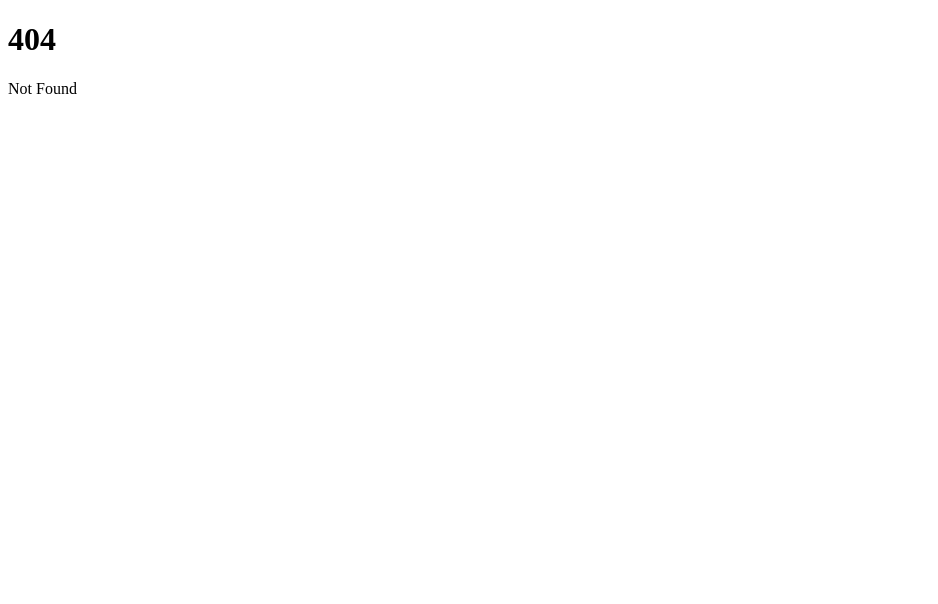
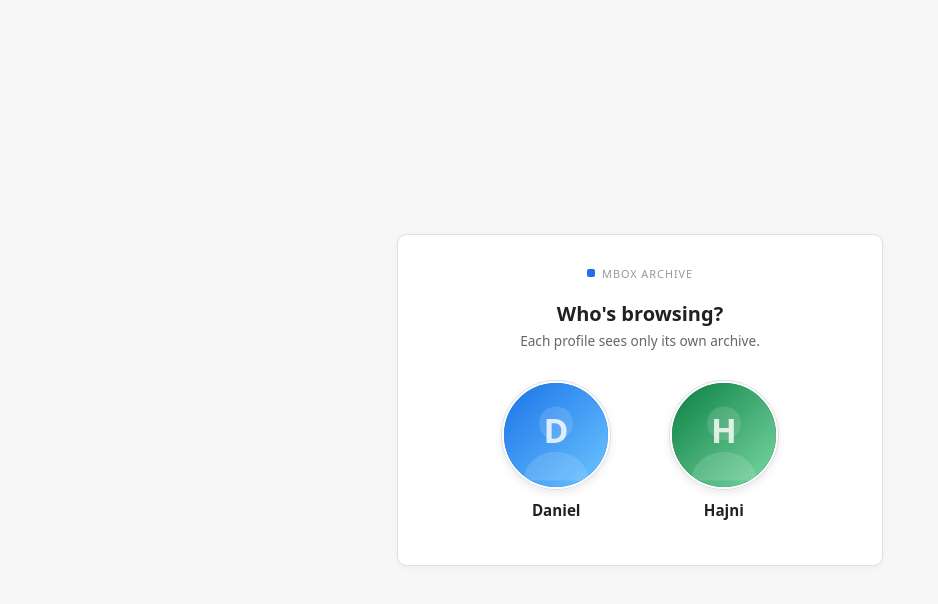
Before and after one commit to ErCollao/mbox-archive, a SvelteKit app in the folder frontend/: page /welcome in a window 1280 px wide. Before the commit this address had no page. Shown: the top 604 px of the page, without its empty margins (0-938 px from the left). Built offline with nearby package versions, Linux system fonts and the light colour scheme.

Commit message:
Welcome prototype: profile gate design approved (chooser, URL state, seamless field)

```diff
--- /dev/null
+++ b/frontend/src/routes/welcome/+page.svelte
@@ -0,0 +1,253 @@
+<script>
+    // PROTOTYPE — profile gate. Matches the app's own visual language;
+    // the entrance should feel like part of the thing it guards.
+    //
+    // Photos: client-probes static/profiles/<slug>.jpg after mount
+    // (SSR cannot know if the file exists; error events pre-hydration
+    // are lost), falling back to the placeholder until one is dropped in.
+
+    import { onMount } from 'svelte';
+    import { page } from '$app/stores';
+    import { goto } from '$app/navigation';
+
+    const PROFILES = [
+        { slug: "daniel", name: "Daniel", color: "#1a73e8", demo: "daniel" },
+        { slug: "hajni", name: "Hajni", color: "#0b8043", demo: "hajni" }
+    ];
+
+    // Stage lives in the URL (?p=<slug>), so browser back/forward just work.
+    $: slug = $page.url.searchParams.get("p");
+    $: chosen = PROFILES.find(p => p.slug === slug) || null;
+    $: stage = chosen ? "secret" : "choose";
+
+    let pw = "";
+    let showPw = false;
+    let shake = false;
+    let photoOk = {};
+    $: (slug, pw = "", showPw = false, shake = false);
+
+    onMount(() => {
+        PROFILES.forEach(p => {
+            const probe = new Image();
+            probe.onload = () => { photoOk = { ...photoOk, [p.slug]: true }; };
+            probe.src = `/profiles/${p.slug}.jpg`;
+        });
+    });
+
+    function pic(p) {
+        return photoOk[p.slug] ? `/profiles/${p.slug}.jpg` : `/profiles/${p.slug}.svg`;
+    }
+
+    function pick(p) { goto(`?p=${p.slug}`); }
+    function back() { history.back(); }
+
+    function submit() {
+        if (pw === chosen.demo) {
+            // Prototype stand-in for the session cookie: enter the real app.
+            window.location.href = "/";
+        } else {
+            shake = true;
+            setTimeout(() => { shake = false; pw = ""; }, 450);
+        }
+    }
+</script>
+
+<svelte:head>
+    <title>Mbox Archive — sign in</title>
+</svelte:head>
+
+<div class="screen">
+    {#if stage === "choose"}
+        <div class="panel">
+            <div class="brand"><span class="brand-dot"></span> Mbox Archive</div>
+            <h1>Who's browsing?</h1>
+            <p class="sub">Each profile sees only its own archive.</p>
+            <div class="cards">
+                {#each PROFILES as p (p.slug)}
+                    <button class="card" on:click={() => pick(p)}>
+                        <span class="picwrap" style="--tint:{p.color}">
+                            <img src={pic(p)} alt={p.name} />
+                        </span>
+                        <span class="pname">{p.name}</span>
+                    </button>
+                {/each}
+            </div>
+        </div>
+    {:else if stage === "secret"}
+        <div class="panel {shake ? 'shake' : ''}">
+            <button class="backchip" title="Back" on:click={back}>
+                <svg width="17" height="17" viewBox="0 0 24 24" fill="none" stroke="currentColor" stroke-width="2.2" stroke-linecap="round" stroke-linejoin="round">
+                    <line x1="19" y1="12" x2="5" y2="12"/><polyline points="12 19 5 12 12 5"/>
+                </svg>
+            </button>
+            <span class="picwrap big" style="--tint:{chosen.color}">
+                <img src={pic(chosen)} alt={chosen.name} />
+            </span>
+            <h1>{chosen.name}</h1>
+            <p class="sub">Password <span class="dim">(demo: {chosen.demo})</span></p>
+            <form class="pwgroup" on:submit|preventDefault={submit}>
+                {#if showPw}
+                    <input type="text" bind:value={pw} placeholder="password" autocomplete="off" autofocus />
+                {:else}
+                    <input type="password" bind:value={pw} placeholder="password" autocomplete="off" autofocus />
+                {/if}
+                <button type="button" class="seg" title={showPw ? 'Hide password' : 'Show password'} on:click={() => showPw = !showPw}>
+                    {#if showPw}
+                        <svg width="18" height="18" viewBox="0 0 24 24" fill="none" stroke="currentColor" stroke-width="2" stroke-linecap="round" stroke-linejoin="round">
+                            <path d="M17.94 17.94A10.07 10.07 0 0 1 12 20c-7 0-11-8-11-8a18.45 18.45 0 0 1 5.06-5.94"/>
+                            <path d="M9.9 4.24A9.12 9.12 0 0 1 12 4c7 0 11 8 11 8a18.5 18.5 0 0 1-2.16 3.19"/>
+                            <path d="M14.12 14.12a3 3 0 1 1-4.24-4.24"/>
+                            <line x1="2" y1="2" x2="22" y2="22"/>
+                        </svg>
+                    {:else}
+                        <svg width="18" height="18" viewBox="0 0 24 24" fill="none" stroke="currentColor" stroke-width="2" stroke-linecap="round" stroke-linejoin="round">
+                            <path d="M1 12s4-8 11-8 11 8 11 8-4 8-11 8-11-8-11-8z"/>
+                            <circle cx="12" cy="12" r="3"/>
+                        </svg>
+                    {/if}
+                </button>
+                <button type="submit" class="seg go-seg" title="Enter" disabled={!pw}>
+                    <svg width="18" height="18" viewBox="0 0 24 24" fill="none" stroke="currentColor" stroke-width="2.4" stroke-linecap="round" stroke-linejoin="round">
+                        <line x1="5" y1="12" x2="19" y2="12"/><polyline points="12 5 19 12 12 19"/>
+                    </svg>
+                </button>
+            </form>
+        </div>
+    {/if}
+</div>
+
+<style>
+    :global(body) {
+        margin: 0;
+        background: #f7f7f7; /* the app's own field colour */
+    }
+    .screen {
+        min-height: 100vh;
+        box-sizing: border-box;
+        padding: 1.5rem;
+        font-family: system-ui, -apple-system, sans-serif;
+        color: #202124;
+        display: flex;
+        align-items: center;
+        justify-content: center;
+    }
+
+    /* one card language everywhere — same bones as the app's label-groups */
+    .panel {
+        position: relative;
+        background: #fff;
+        border: 1px solid #e0e0e0;
+        border-radius: 10px;
+        padding: 1.9rem 2rem;
+        width: min(420px, 100%);
+        display: flex;
+        flex-direction: column;
+        align-items: center;
+        text-align: center;
+        box-shadow: 0 2px 10px rgba(0, 0, 0, 0.04);
+    }
+
+    .brand {
+        font-size: .68rem;
+        letter-spacing: .09em;
+        text-transform: uppercase;
+        color: #999;
+        display: flex;
+        align-items: center;
+        gap: .45rem;
+        justify-content: center;
+        margin-bottom: 1.2rem;
+    }
+    .brand-dot { width: 8px; height: 8px; border-radius: 2px; background: #1a73e8; }
+    h1 { font-size: 1.25rem; margin: 0 0 .25rem; font-weight: 600; }
+    .sub { color: #666; margin: 0 0 1.4rem; font-size: .85rem; }
+    .dim { color: #aaa; }
+
+    .cards { display: flex; gap: 1.1rem; justify-content: center; flex-wrap: wrap; }
+    .card {
+        width: 150px;
+        padding: .5rem .5rem .85rem;
+        border-radius: 10px;
+        border: 1px solid transparent;
+        background: transparent;
+        cursor: pointer;
+        display: flex;
+        flex-direction: column;
+        align-items: center;
+        gap: .65rem;
+        transition: background .12s ease, border-color .12s ease;
+        color: #202124;
+        font-family: inherit;
+    }
+    .card:hover { background: #f5f7fa; border-color: #e0e0e0; }
+    .picwrap {
+        width: 104px;
+        height: 104px;
+        border-radius: 50%;
+        overflow: hidden;
+        display: block;
+        background: var(--tint, #ccc);
+        border: 2px solid #fff;
+        box-shadow: 0 0 0 1px #e0e0e0, 0 3px 10px rgba(0, 0, 0, 0.10);
+    }
+    .picwrap img { width: 100%; height: 100%; object-fit: cover; display: block; }
+    .picwrap.big { width: 88px; height: 88px; margin-bottom: .9rem; }
+    .pname { font-weight: 600; font-size: .95rem; }
+
+    .shake { animation: shake .4s; }
+    @keyframes shake { 0%, 100% { transform: none } 25% { transform: translateX(-6px) } 75% { transform: translateX(6px) } }
+
+    .pwgroup {
+        display: flex;
+        align-items: stretch;
+        width: 100%;
+        max-width: 320px;
+        border: 1px solid #d0d3d8;
+        border-radius: 8px;
+        background: #fff;
+        overflow: hidden;
+    }
+    .pwgroup:focus-within { border-color: #1a73e8; box-shadow: 0 0 0 3px rgba(26, 115, 232, 0.16); }
+    .pwgroup input {
+        flex: 1;
+        min-width: 0;
+        border: none;
+        outline: none;
+        background: transparent;
+        padding: .65rem .8rem;
+        font-size: .95rem;
+        font-family: inherit;
+        color: #202124;
+    }
+    .seg {
+        border: none;
+        border-left: 1px solid #e8eaed;
+        background: transparent;
+        color: #80868b;
+        cursor: pointer;
+        padding: 0 .7rem;
+        display: flex;
+        align-items: center;
+    }
+    .seg:hover { background: #f1f3f4; color: #202124; }
+    .go-seg { color: #1a73e8; }
+    .go-seg:disabled { color: #c0c4c9; cursor: default; background: transparent; }
+    .backchip {
+        position: absolute;
+        top: 1.1rem;
+        left: 1.1rem;
+        width: 34px;
+        height: 34px;
+        border-radius: 50%;
+        border: 1px solid #e0e0e0;
+        background: #fff;
+        color: #80868b;
+        cursor: pointer;
+        display: flex;
+        align-items: center;
+        justify-content: center;
+        padding: 0;
+        transition: border-color .12s ease, color .12s ease;
+    }
+    .backchip:hover { border-color: #1a73e8; color: #1a73e8; }
+</style>
```
Also changed, not shown: frontend/static/profiles/daniel.svg (added), frontend/static/profiles/hajni.svg (added).
